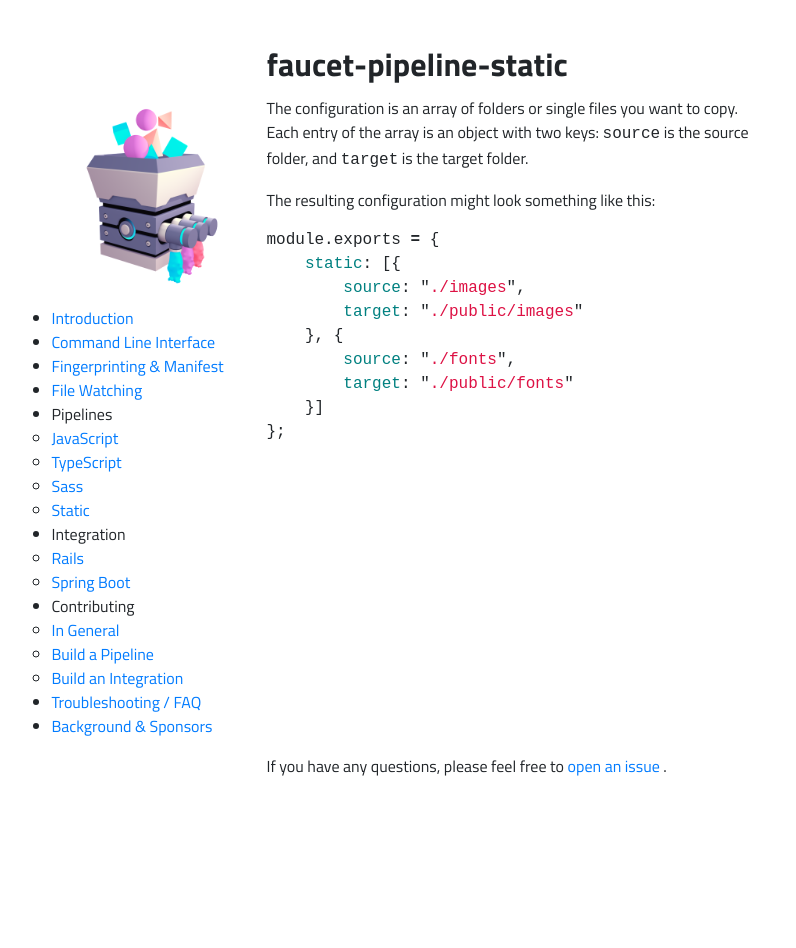
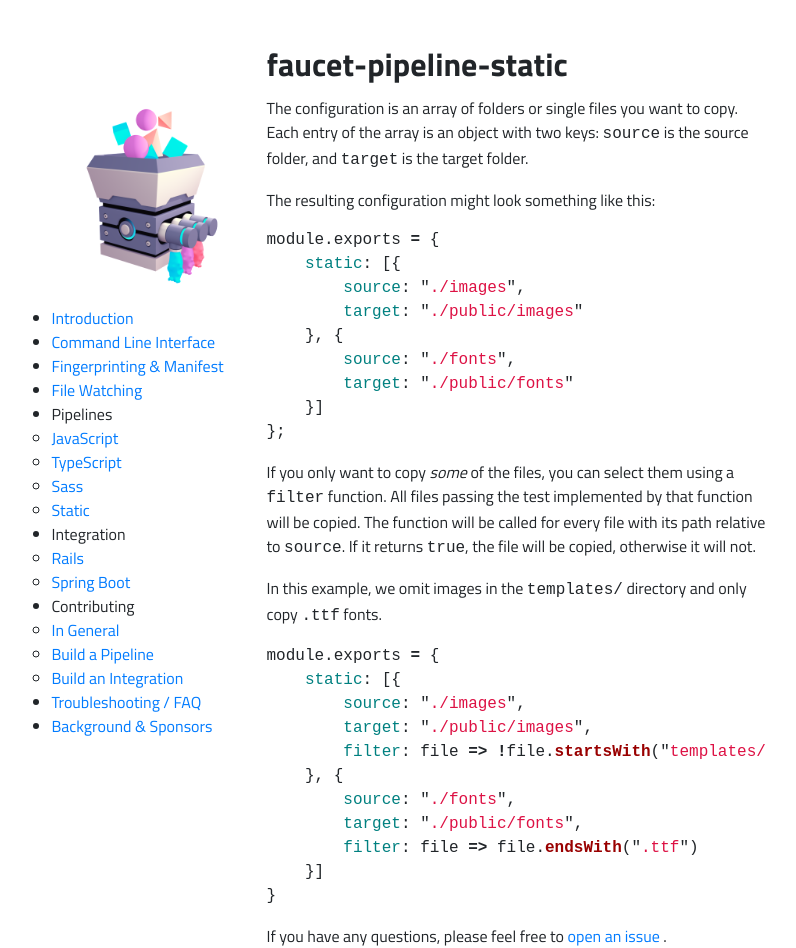
Before and after one commit to faucet-pipeline/docs, a Jekyll site: the page built from static.md, in a window 1280 px wide. Shown: the whole page, without its empty margins (231-1027 px from the left). Built offline with Jekyll 4.4.1, drawn with Linux system fonts in a browser that asks for light colours; before the commit the page ends 900 px from its top, so only the background shows below that.

Commit message:
faucet-pipeline-static: Document the new `filter` option

````diff
--- a/static.md
+++ b/static.md
@@ -20,3 +20,28 @@ module.exports = {
     }]
 };
 ```
+
+If you only want to copy _some_ of the files,
+you can select them using a `filter` function.
+All files passing the test implemented by that function will be copied.
+The function will be called for every file with its path relative to `source`.
+If it returns `true`, the file will be copied,
+otherwise it will not.
+
+In this example,
+we omit images in the `templates/` directory
+and only copy `.ttf` fonts.
+
+```js
+module.exports = {
+    static: [{
+        source: "./images",
+        target: "./public/images",
+        filter: file => !file.startsWith("templates/")
+    }, {
+        source: "./fonts",
+        target: "./public/fonts",
+        filter: file => file.endsWith(".ttf")
+    }]
+}
+```
````
